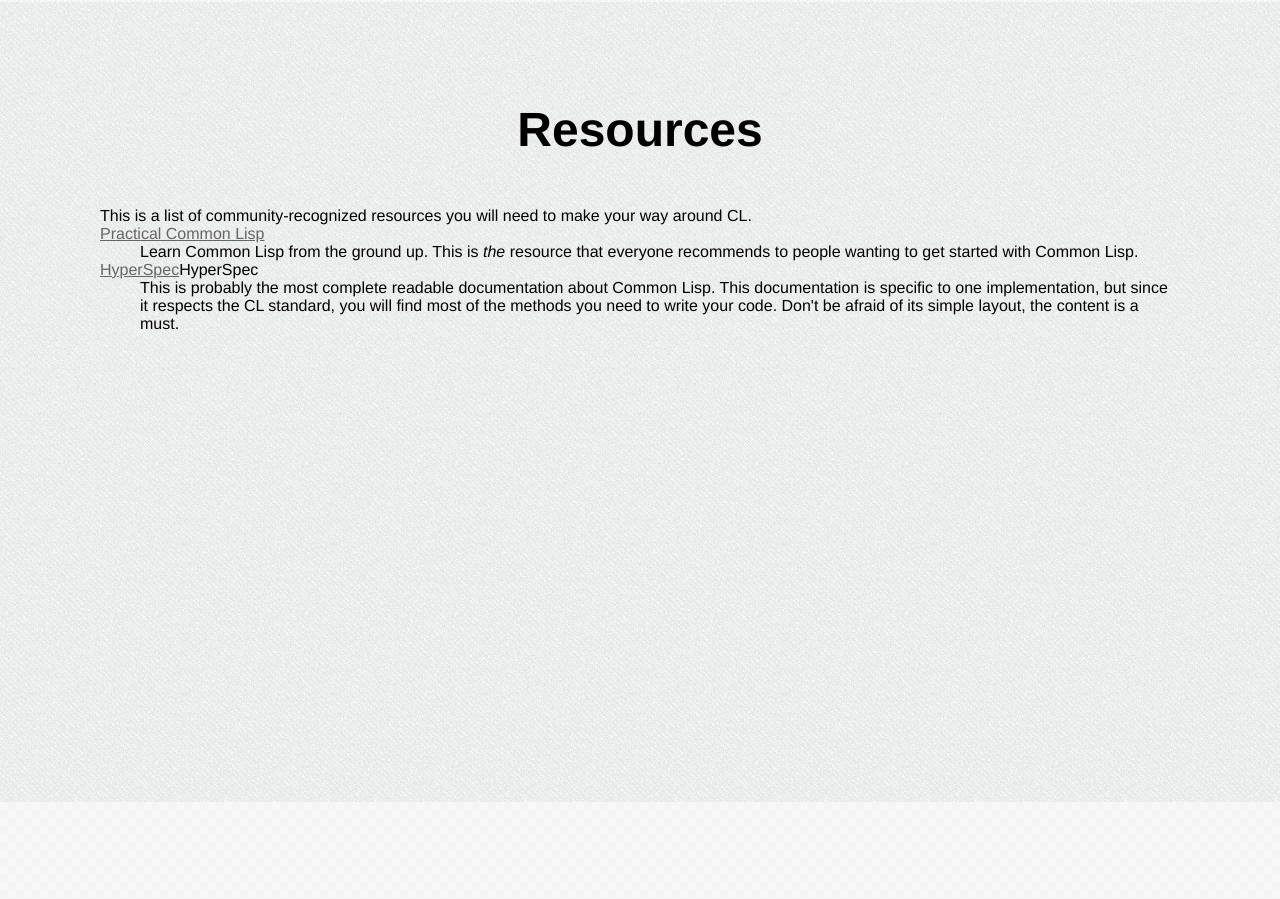
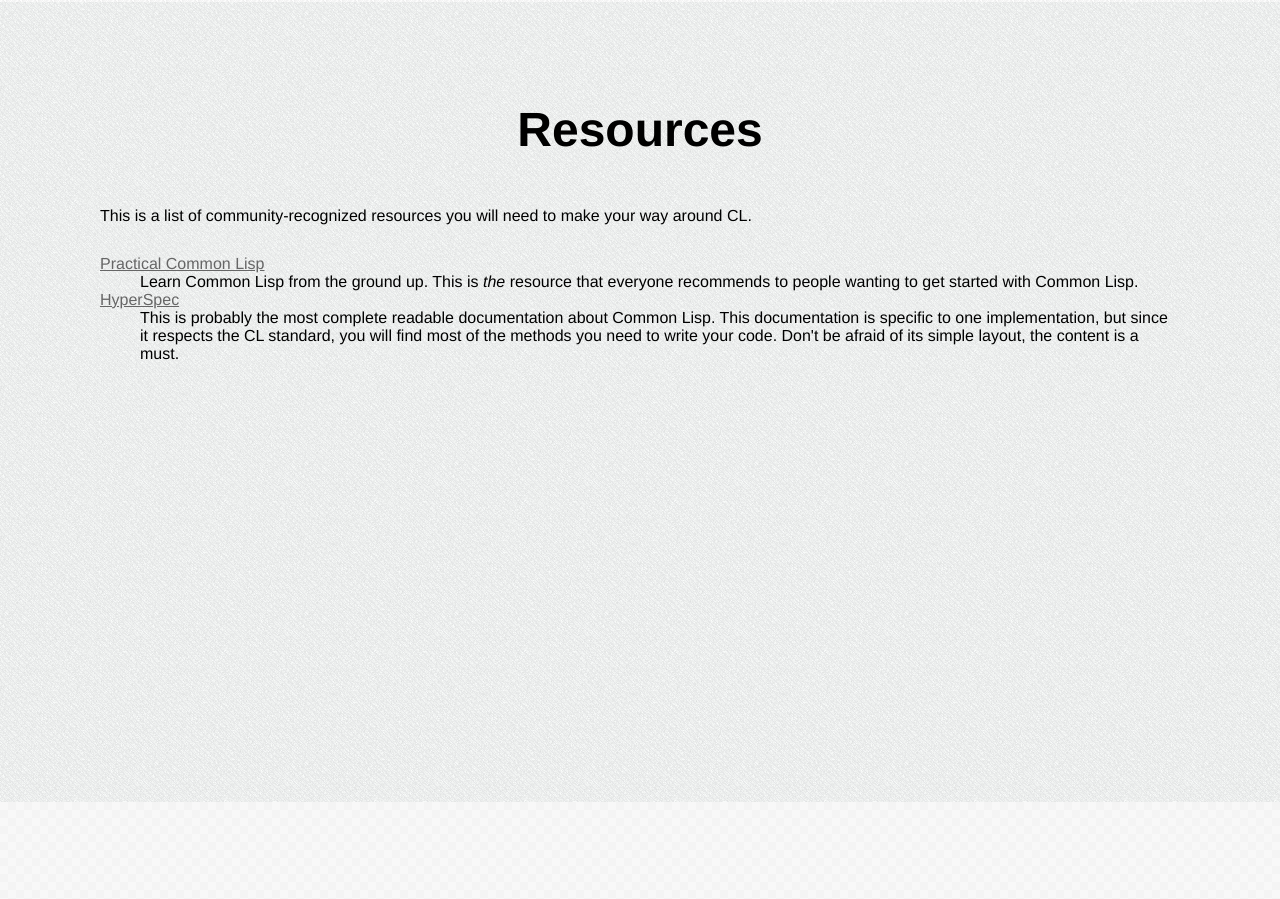
Before and after one commit to ralt/gettingstartedwithcommonlisp, a plain HTML site: page index.html in a window 1280 px wide. Shown: the part 2398-3297 px from the top of the page. Drawn offline with Linux system fonts and the light colour scheme.

Commit message:
Stupid content.

```diff
--- a/assets/css/style.css
+++ b/assets/css/style.css
@@ -55,19 +55,6 @@ a:hover {
 }
 
 /**
- * Slides
- */
-.slide {
-    padding: 100px;
-}
-
-.slide h2 {
-    text-align: center;
-    padding-bottom: 50px;
-    font-size: 3em;
-}
-
-/**
  * Backgrounds
  */
 #header {
@@ -105,3 +92,20 @@ a:hover {
 #header p {
     font-size: 1.5em;
 }
+
+/**
+ * Slides
+ */
+.slide {
+    padding: 100px;
+}
+
+.slide h2 {
+    text-align: center;
+    padding-bottom: 50px;
+    font-size: 3em;
+}
+
+.slide dl {
+    margin-top: 30px;
+}
--- a/index.html
+++ b/index.html
@@ -93,7 +93,7 @@
                 </dd>
 
                 <dt><a href="http://www.lispworks.com/documentation/HyperSpec/Front/">
-                    HyperSpec</a>HyperSpec</dt>
+                    HyperSpec</a></dt>
                 <dd>
                 This is probably the most complete readable documentation about
                 Common Lisp. This documentation is specific to one
```
